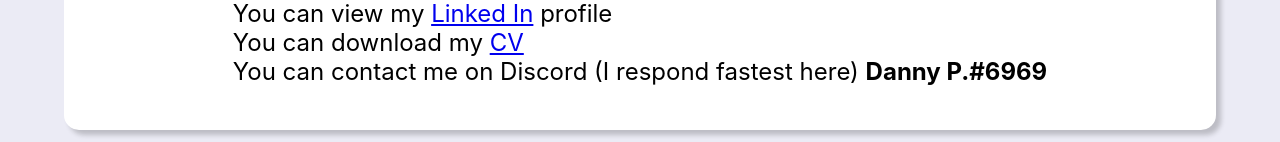
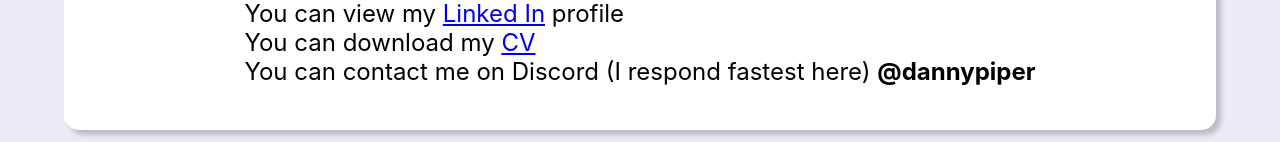
Before and after one commit to djpiper28/my-website, a React (Vite) app: page / in a window 1280 px wide. Shown: the part 3937-4079 px from the top of the page. Built offline with nearby package versions, Linux system fonts and the light colour scheme; no server answers.

Commit message:
feat: discord

```diff
--- a/src/App.jsx
+++ b/src/App.jsx
@@ -273,7 +273,7 @@ function App() {
               <a href="https://djpiper28.co.uk/cdn/DannyPiper.pdf">CV</a>
               <br />
               You can contact me on Discord (I respond fastest here){" "}
-              <b>Danny P.#6969</b>
+              <b>@dannypiper</b>
               <br />
             </p>
           </div>
```
